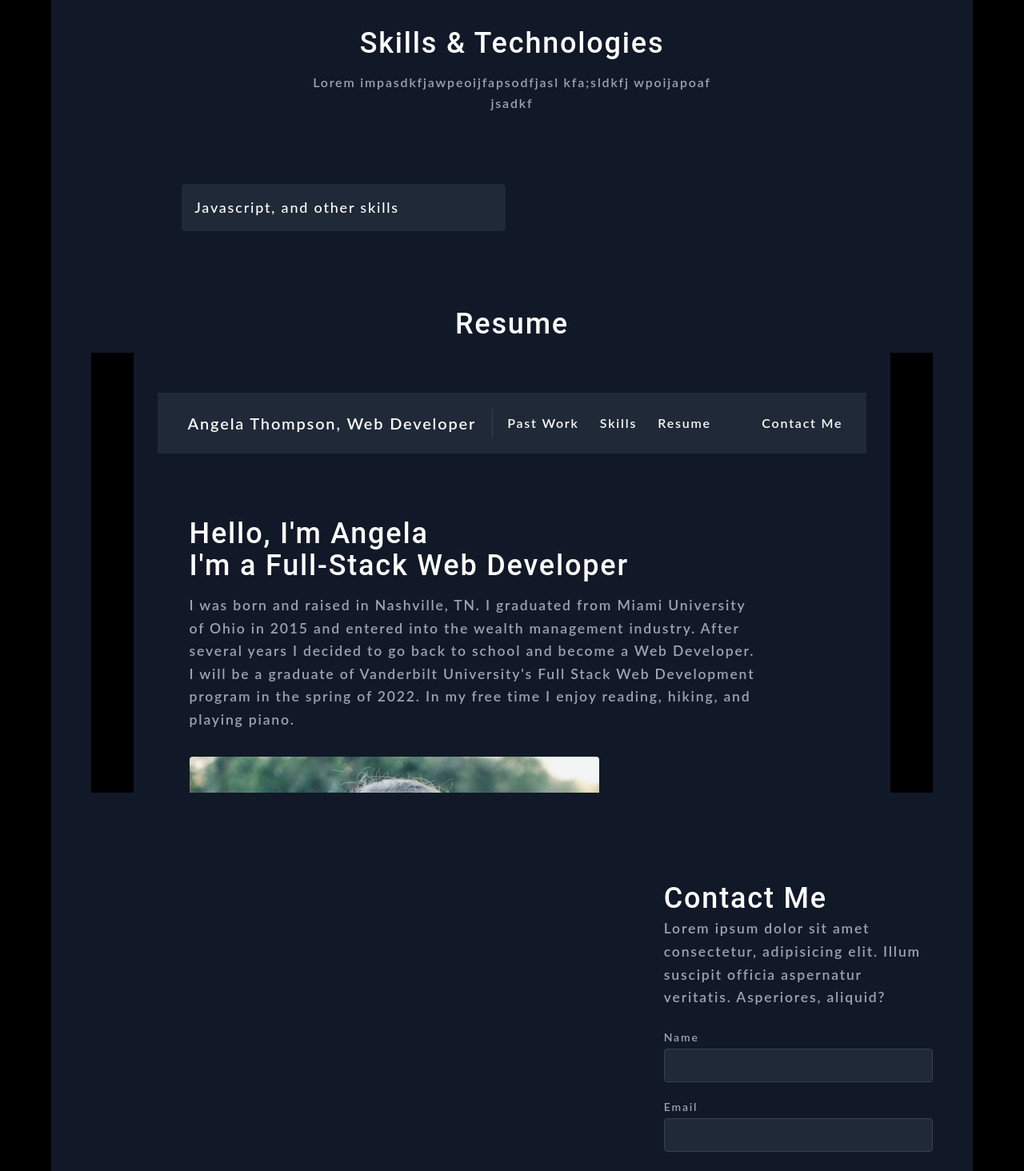
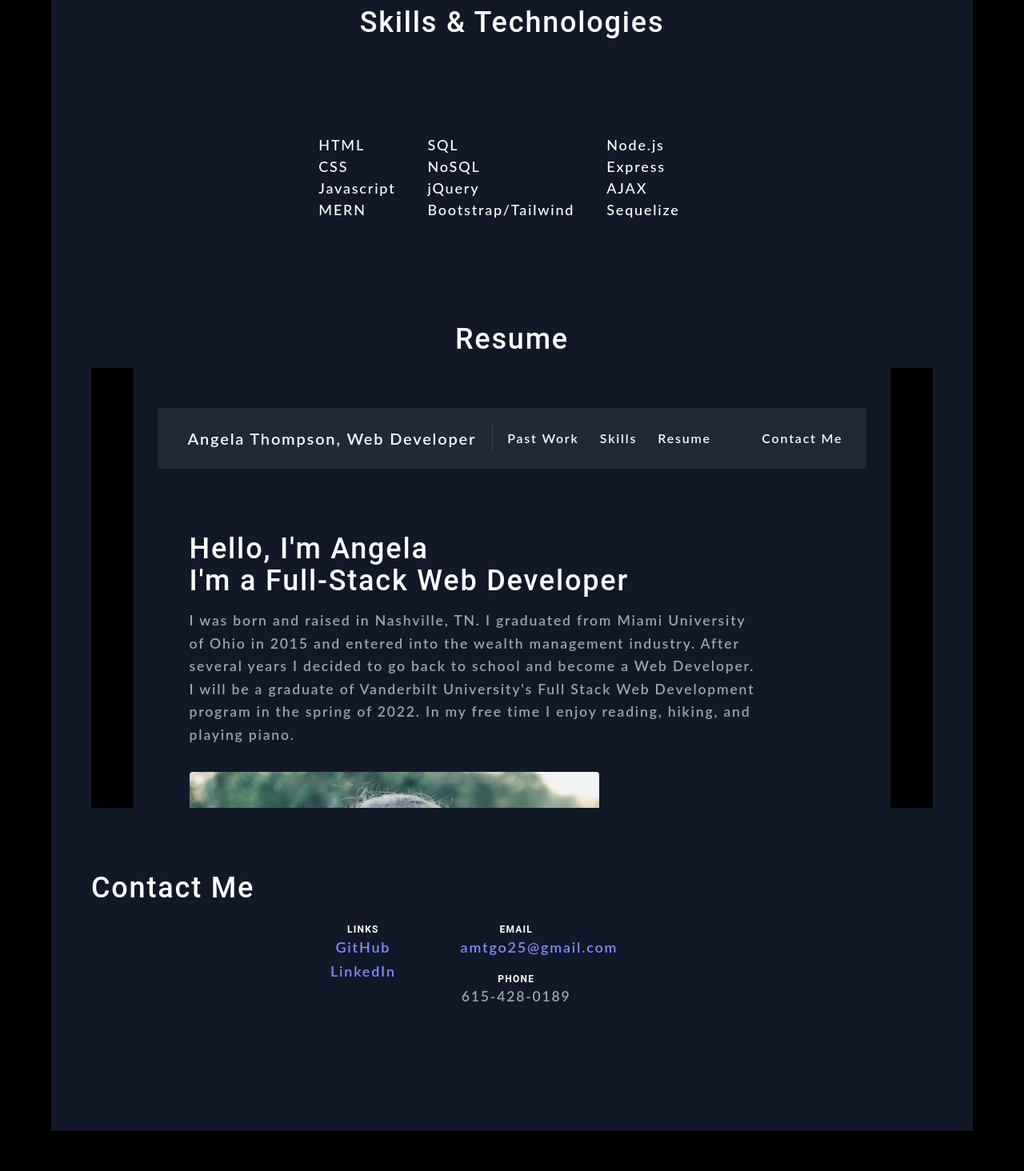
Before and after one commit to thomps0189/react-portfolio, a React (Create React App) app in the folder my-app/: page / in a window 1280 px wide. Shown: the part 2020-3484 px from the top of the page at 80% size. After the commit the page ends 3434 px from the top, so only its background shows below. Built offline with nearby package versions, Linux system fonts and the light colour scheme.

Commit message:
centered title text and removed contact form

```diff
--- a/my-app/src/components/Contact/index.js
+++ b/my-app/src/components/Contact/index.js
@@ -1,39 +1,52 @@
 import React from "react";
 
 export default function Contact() {
-  const [name, setName] = React.useState("");
-  const [email, setEmail] = React.useState("");
-  const [message, setMessage] = React.useState("");
+  // const [name, setName] = React.useState("");
+  // const [email, setEmail] = React.useState("");
+  // const [message, setMessage] = React.useState("");
 
-  function encode(data) {
-    return Object.keys(data)
-      .map(
-        (key) => encodeURIComponent(key) + "=" + encodeURIComponent(data[key])
-      )
-      .join("&");
-  }
+  // function encode(data) {
+  //   return Object.keys(data)
+  //     .map(
+  //       (key) => encodeURIComponent(key) + "=" + encodeURIComponent(data[key])
+  //     )
+  //     .join("&");
+  // }
 
-  function handleSubmit(e) {
-    e.preventDefault();
-    fetch("/", {
-      method: "POST",
-      headers: { "Content-Type": "application/x-www-form-urlencoded" },
-      body: encode({ "form-name": "contact", name, email, message }),
-    })
-      .then(() => alert("Message sent!"))
-      .catch((error) => alert(error));
-  }
+  // function handleSubmit(e) {
+  //   e.preventDefault();
+  //   fetch("/", {
+  //     method: "POST",
+  //     headers: { "Content-Type": "application/x-www-form-urlencoded" },
+  //     body: encode({ "form-name": "contact", name, email, message }),
+  //   })
+  //     .then(() => alert("Message sent!"))
+  //     .catch((error) => alert(error));
+  // }
 
   return (
-    <section id="contact" className="relative">
-      <div className="container px-5 py-10 mx-auto flex sm:flex-nowrap flex-wrap">
+    <section id="contact" className="relative text-center">
+      <div className="container px-5 py-10 mx-auto flex sm:flex-nowrap flex-wrap text-center">
+        <h1 className="sm:text-4xl text-3xl font-medium title-font text-white mb-4 text-center">
+          Contact Me
+        </h1>
         <div className="lg:w-2/3 md:w-1/2 bg-gray-900 rounded-lg overflow-hidden sm:mr-10 p-10 flex items-end justify-start relative">
           <div className="bg-gray-900 relative flex flex-wrap py-6 rounded shadow-md">
             <div className="lg:w-1/2 px-6">
               <h2 className="title-font font-semibold text-white tracking-widest text-xs">
-                ADDRESS
+                LINKS
               </h2>
-              <p className="mt-1">Nashville, TN</p>
+              <a
+                className="text-indigo-400 leading-relaxed"
+                href="https://github.com/thomps0189">
+                GitHub
+              </a>{" "}
+              <br />
+              <a
+                className="text-indigo-400 leading-relaxed"
+                href="https://www.linkedin.com/in/angelathompson201/">
+                LinkedIn
+              </a>
             </div>
             <div className="lg:w-1/2 px-6 mt-4 lg:mt-0">
               <h2 className="title-font font-semibold text-white tracking-widest text-xs">
@@ -51,7 +64,7 @@ export default function Contact() {
             </div>
           </div>
         </div>
-        <form
+        {/* <form
           netlify
           name="contact"
           onSubmit={handleSubmit}
@@ -59,10 +72,7 @@ export default function Contact() {
           <h2 className="text-white sm:text-4xl text-3xl mb-1 font-medium title-font">
             Contact Me
           </h2>
-          <p className="leading-relaxed mb-5">
-            Lorem ipsum dolor sit amet consectetur, adipisicing elit. Illum
-            suscipit officia aspernatur veritatis. Asperiores, aliquid?
-          </p>
+
           <div className="relative mb-4">
             <label htmlFor="name" className="leading-7 text-sm text-gray-400">
               Name
@@ -105,92 +115,8 @@ export default function Contact() {
             className="text-white bg-indigo-500 border-0 py-2 px-6 focus:outline-none hover:bg-indigo-600 rounded text-lg">
             Submit
           </button>
-        </form>
+        </form> */}
       </div>
     </section>
   );
 }
-
-// import React, { useState } from "react";
-// import { validateEmail } from "../../utils/helpers";
-
-// function ContactForm() {
-//   const [formState, setFormState] = useState({
-//     name: "",
-//     email: "",
-//     message: "",
-//   });
-//   const [errorMessage, setErrorMessage] = useState("");
-//   const { name, email, message } = formState;
-//   const handleSubmit = (e) => {
-//     e.preventDefault();
-//     if (!errorMessage) {
-//       console.log("Submit Form", formState);
-//     }
-//   };
-//   const handleChange = (e) => {
-//     if (e.target.name === "email") {
-//       const isValid = validateEmail(e.target.value);
-//       if (!isValid) {
-//         setErrorMessage("Your email is invalid.");
-//       } else {
-//         setErrorMessage("");
-//       }
-//     } else {
-//       if (!e.target.value.length) {
-//         setErrorMessage(`${e.target.name} is required.`);
-//       } else {
-//         setErrorMessage("");
-//       }
-//     }
-//     if (!errorMessage) {
-//       setFormState({ ...formState, [e.target.name]: e.target.value });
-//       console.log("Handle Form ", formState);
-//     }
-//   };
-
-//   return (
-//     <section>
-//       <h1 data-testid="h1tag">Contact Me</h1>
-//       <form id="contact-form" onSubmit={handleSubmit}>
-//         <div>
-//           <label htmlFor="name">Name:</label>
-//           <input
-//             type="text"
-//             name="name"
-//             defaultValue={name}
-//             onBlur={handleChange}
-//           />
-//         </div>
-//         <div>
-//           <label htmlFor="email">Email address:</label>
-//           <input
-//             type="email"
-//             name="email"
-//             defaultValue={email}
-//             onBlur={handleChange}
-//           />
-//         </div>
-//         <div>
-//           <label htmlFor="message">Message:</label>
-//           <textarea
-//             name="message"
-//             rows="5"
-//             defaultValue={message}
-//             onBlur={handleChange}
-//           />
-//         </div>
-//         {errorMessage && (
-//           <div>
-//             <p className="error-text">{errorMessage}</p>
-//           </div>
-//         )}
-//         <button data-testid="button" type="submit">
-//           Submit
-//         </button>
-//       </form>
-//     </section>
-//   );
-// }
-
-// export default ContactForm;
--- a/my-app/src/components/Projects/index.js
+++ b/my-app/src/components/Projects/index.js
@@ -5,12 +5,9 @@ export default function Projects() {
   return (
     <section id="projects" className="text-gray-400 bg-gray-900 body-font">
       <div className="flex flex-col w-full mb-20">
-        <h1 className="sm:text-4xl text-3xl font-medium title-font mb-4 text-white">
+        <h1 className="sm:text-4xl text-3xl font-medium title-font text-white mb-4 text-center">
           Apps I've Built
         </h1>
-        <p className="lg:w-2/3 mx-auto leading-relaxed text-base">
-          Lorem ipsum as;ldkfj;aleij ;aslkjf
-        </p>
       </div>
       <div className="flex flex-wrap -m-4">
         {projects.map((project) => (
@@ -26,14 +23,16 @@ export default function Projects() {
                 className="absolute inset-0 w-full h-full object-cover object-center"
                 src={project.image}
               />
-              <div className="px-8 py-10 relative z-10 w-full border-4 border-gray-800 bg-gray-900 opacity-0 hover:opacity-100">
-                <h2 className="tracking-widest text-sm title-font font-medium text-green-400 mb-1">
+              <div className="px-8 py-10 relative z-10 w-full border-4 border-gray-800 bg-gray-900 opacity-0 hover:opacity-90 hover:no-underline">
+                <h2 className="tracking-widest text-sm title-font font-medium text-green-400 mb-1 hover:no-underline">
                   {project.subtitle}
                 </h2>
-                <h1 className="title-font text-lg font-medium text-white mb-3">
+                <h1 className="title-font text-lg font-medium text-white mb-3 no-underline">
                   {project.title}
                 </h1>
-                <p className="leading-relaxed">{project.description}</p>
+                <p className="leading-relaxed no-underline">
+                  {project.description}
+                </p>
               </div>
             </div>
           </a>
@@ -42,21 +41,3 @@ export default function Projects() {
     </section>
   );
 }
-// import React from "react";
-// import { capitalizeFirstLetter } from "../../utils/helpers";
-
-// import ProjectList from "../ProjectList";
-
-// function Projects(props) {
-//   const { currentProject } = props;
-//   return (
-//     <section>
-//       <h1 data-testid="h1tag">{capitalizeFirstLetter(currentProject.name)}</h1>
-//       <p>{currentProject.description}</p>
-//       <div className="flex-row">
-//         <ProjectList name={currentProject.name} />
-//       </div>
-//     </section>
-//   );
-// }
-// export default Projects;
--- a/my-app/src/components/Skills/index.js
+++ b/my-app/src/components/Skills/index.js
@@ -9,15 +9,20 @@ export default function Skills() {
             {" "}
             Skills &amp; Technologies
           </h1>
-          <p className="text-base leading-relaxed xl:w-2/4 lg:w-3/4 mx-auto">
-            Lorem impasdkfjawpeoijfapsodfjasl kfa;sldkfj wpoijapoaf jsadkf
-          </p>
         </div>
-        <div className="flex flex-wrap lg:w-4/5 sm:mx-auto sm:mb-2 -mx-2">
+        <div className="flex flex-wrap lg:w-4/5 sm:mx-auto sm:mb-2 -mx-2 w-full justify-center">
           <div className="p-2 sm:w-1/2 w-full">
-            <div className="bg-gray-800 rounded flex p-4 h-full items-center">
-              <span className="title-font font-medium text-white">
-                Javascript, and other skills
+            {/* add below bg-gray-800 to add box below content */}
+            <div className="  rounded flex flex-auto p-6 h-full m-auto w-auto items-center text-align-center justify-center">
+              <span className="title-font font-medium text-white mr-8">
+                HTML <br /> CSS <br /> Javascript <br /> MERN
+              </span>{" "}
+              <br />
+              <span className="title-font font-medium text-white mr-8 p-2">
+                SQL <br /> NoSQL <br /> jQuery <br /> Bootstrap/Tailwind
+              </span>
+              <span className="title-font font-medium text-white mr-8">
+                Node.js <br /> Express <br /> AJAX <br /> Sequelize <br />
               </span>
             </div>
           </div>
```
Also changed, not shown: my-app/src/components/About/index.js (+0 -22 lines), my-app/src/components/Nav/index.js (+0 -58 lines).
